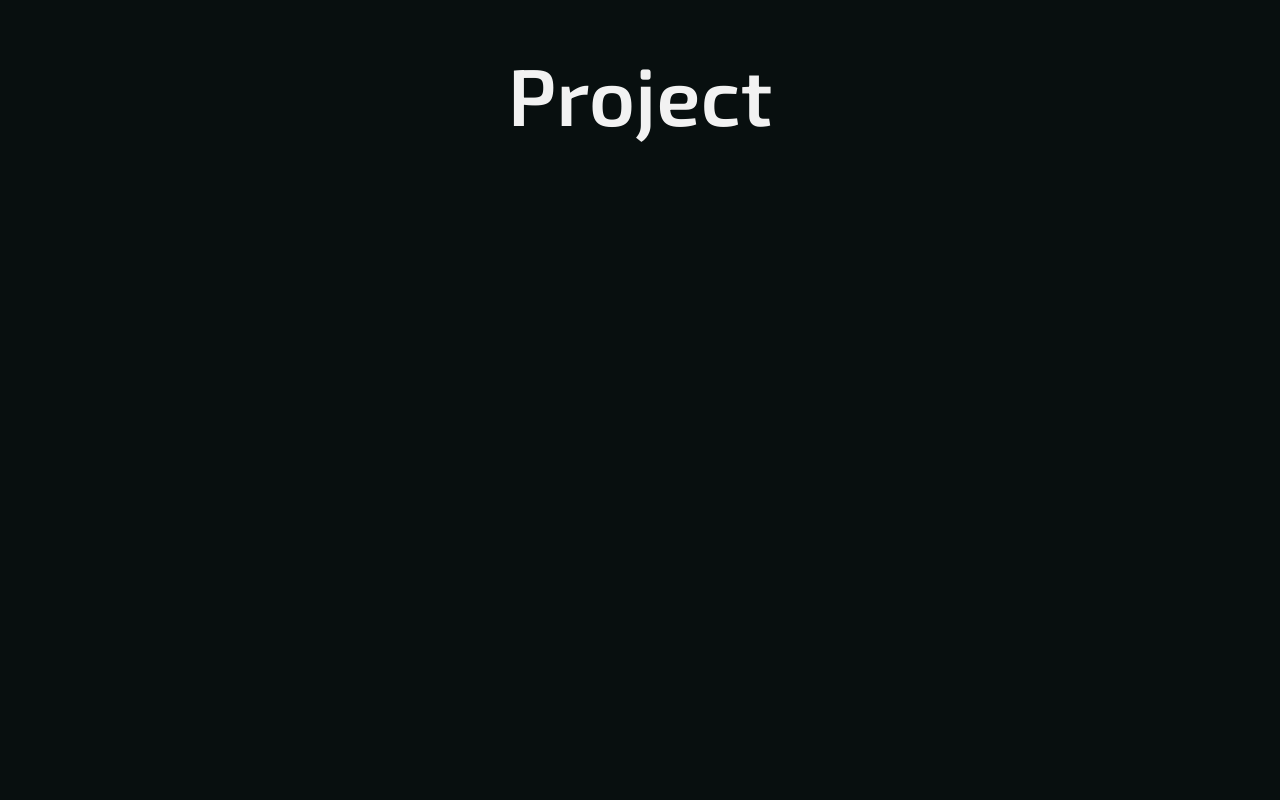
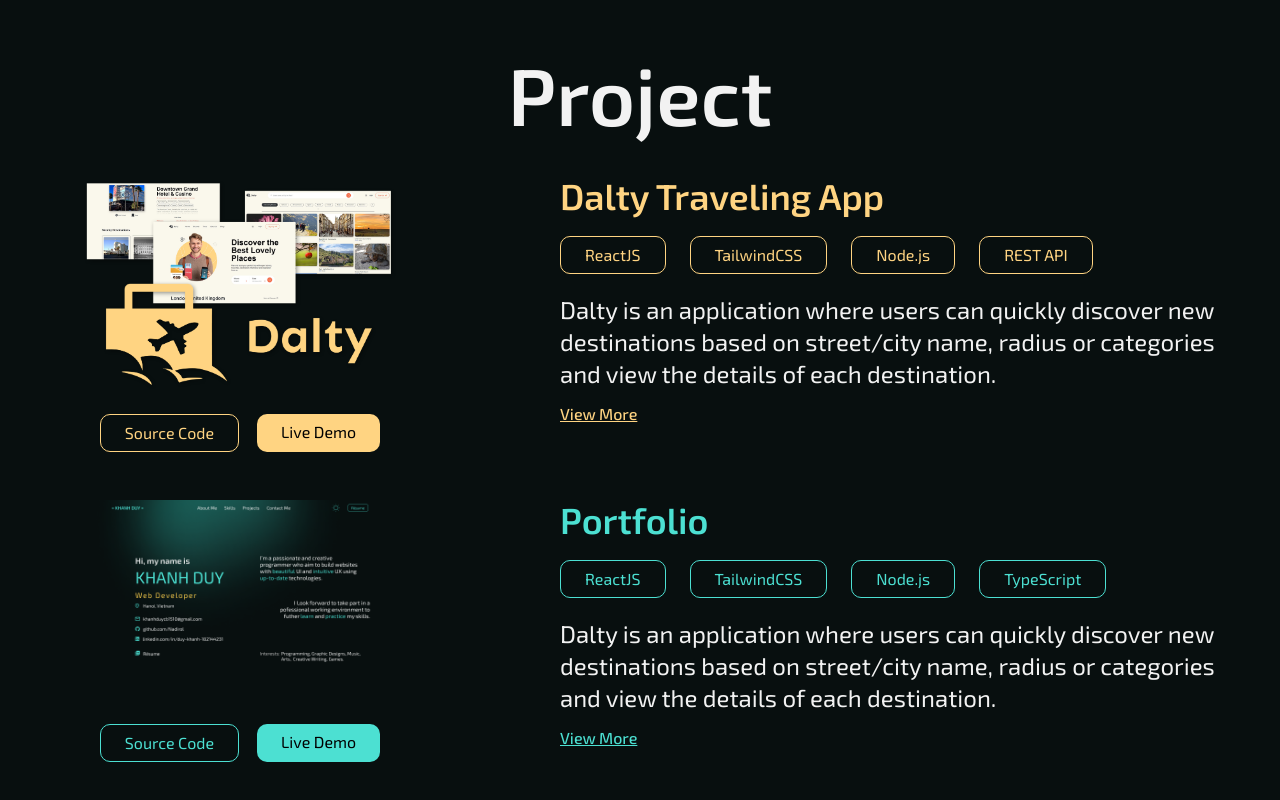
Before and after one commit to Nadirol/khanhduy.github.io, a React (Vite) app: page / in a window 1280 px wide. Shown: the part 1552-2352 px from the top of the page. Built offline with nearby package versions, Linux system fonts and the light colour scheme.

Commit message:
project section

```diff
--- /dev/null
+++ b/src/components/DaltyDescription.tsx
@@ -0,0 +1,13 @@
+const DaltyDescription = (): JSX.Element => (
+    <div className="">
+        <p>Dalty is an application where users can quickly discover new destinations based on street/city name, radius or categories and view the details of each destination. </p>
+        <ul>
+            <li>JSX and Tailwind was used to display every element/component as close to design as possible.</li>
+            <li>React was used with multiple hooks to make interactions on buttons, search bars, sliders working correctly.</li>
+            <li>React Router was used to create routing when navigating to different pages.</li>
+            <li>React Query and Axious was used to get data from OpenTripMap API and Pexels API.</li>
+        </ul>
+    </div>
+)
+
+export default DaltyDescription;
--- a/src/components/Main.tsx
+++ b/src/components/Main.tsx
@@ -1,5 +1,8 @@
 import skillsList from "../skillsList";
 import SkillCard from "./SkillCard";
+import DaltyDescription from "./DaltyDescription"
+import projectList from "../projectList";
+import ProjectCard from "./ProjectCard";
 
 const Main = (): JSX.Element => {
     return (
@@ -79,6 +82,19 @@ const Main = (): JSX.Element => {
             </section>
             <section id="projects" className="min-h-screen text-center">
                 <h1 className="text-neutral-50 font-exo-2 font-semibold text-[80px] leading-none mb-[42px]">Project</h1>
+                <div className="flex gap-12 flex-col">
+                    {projectList.map(item => (
+                        <ProjectCard
+                            title={item.title}
+                            preview={item.preview}
+                            stack={item.stack}
+                            shortDescription={item.shortDescription}
+                            primaryColor={item.primaryColor}
+                            codeLink={item.codeLink}
+                            demoLink={item.demoLink}
+                        />
+                    ))}
+                </div>
             </section>
         </main>
     )
--- /dev/null
+++ b/src/components/ProjectCard.tsx
@@ -0,0 +1,49 @@
+const ProjectCard = ({ title, preview, stack, shortDescription, primaryColor, codeLink, demoLink }: any): JSX.Element => {
+    return (
+        <div className="grid gap-[120px] grid-cols-xs-lg">
+            <div className="mx-auto">
+                <img src={preview} alt="project preview" className="max-w-[330px] mb-[18px]"/>
+                <div className="flex gap-[18px] w-fit mx-auto">
+                    <a href={codeLink} target="_blank" className={`border button-primary
+                        ${primaryColor === 'light-yellow'
+                        ? 'border-light-yellow text-light-yellow hover:bg-light-yellow hover:text-neutral-900'
+                        : 'border-primary-dark-light text-primary-dark-light hover:bg-primary-dark-light hover:text-neutral-900'}`}>
+                        Source Code
+                    </a>
+                    <a href={demoLink} target="_blank" className={`button-primary
+                        ${primaryColor === 'light-yellow'
+                        ? 'bg-light-yellow hover:bg-regular-yellow'
+                        : 'bg-primary-dark-light hover:bg-primary-dark-regular'}`}>
+                        Live Demo
+                    </a>
+                </div>
+            </div>
+            <div className="text-start">
+                <h1 className={`${primaryColor === 'light-yellow' ? 'text-light-yellow' : 'text-primary-dark-light'}
+                    font-exo-2 font-semibold text-4xl mb-5`}>
+                    {title}
+                </h1>
+                <div className="flex gap-6 flex-wrap">
+                    {stack.map((item: string) => (
+                        <button
+                            className={`border button-primary mb-5
+                            ${primaryColor === 'light-yellow'
+                            ? 'border-light-yellow text-light-yellow hover:bg-light-yellow hover:text-neutral-900'
+                            : 'border-primary-dark-light text-primary-dark-light hover:bg-primary-dark-light hover:text-neutral-900'}`}>
+                            {item}
+                        </button>
+                    ))}
+                </div>
+                <p className="text-neutral-50 font-exo-2 font-normal text-2xl mb-3">
+                    {shortDescription}
+                </p>
+                <button className={`${primaryColor === 'light-yellow' ? 'text-light-yellow' : 'text-primary-dark-light'}
+                    font-exo-2 font-medium text-base underline`}>
+                        View More
+                </button>
+            </div>
+        </div>
+    )
+}
+
+export default ProjectCard;
--- a/src/index.css
+++ b/src/index.css
@@ -13,4 +13,8 @@
     @apply text-neutral-50 font-exo-2 font-normal text-2xl leading-none
 }
 
+.button-primary {
+    @apply px-6 py-2.5 rounded-[10px] font-exo-2 font-normal text-base leading-none
+}
+
 @tailwind utilities;
--- /dev/null
+++ b/src/projectList.ts
@@ -0,0 +1,40 @@
+import DaltyDescription from "./components/DaltyDescription"
+
+type project = {
+    id: number,
+    title: string,
+    preview: string,
+    stack: string[],
+    shortDescription: string,
+    fullDescription: () => JSX.Element,
+    primaryColor: string,
+    codeLink: string,
+    demoLink: string,
+}
+
+const projectList: project[] = [
+    {
+        id: 1,
+        title: 'Dalty Traveling App',
+        preview: 'images/dalty preview 2.png',
+        stack: ['ReactJS','TailwindCSS','Node.js','REST API'],
+        shortDescription: 'Dalty is an application where users can quickly discover new  destinations based on street/city name, radius or categories and view the details of each destination.',
+        fullDescription: DaltyDescription,
+        primaryColor: 'light-yellow',
+        codeLink: 'https://github.com/Nadirol/Dalty-Traveling-App',
+        demoLink: 'https://dalty-traveling.netlify.app/',
+    },
+    {
+        id: 2,
+        title: 'Portfolio',
+        preview: 'images/portfolio preview.png',
+        stack: ['ReactJS','TailwindCSS','Node.js','TypeScript'],
+        shortDescription: 'Dalty is an application where users can quickly discover new  destinations based on street/city name, radius or categories and view the details of each destination.',
+        fullDescription: DaltyDescription,
+        primaryColor: 'default',
+        codeLink: 'https://github.com/Nadirol/Dalty-Traveling-App',
+        demoLink: 'https://dalty-traveling.netlify.app/',
+    }
+]
+
+export default projectList;
--- a/tailwind.config.cjs
+++ b/tailwind.config.cjs
@@ -14,10 +14,13 @@ module.exports = {
       colors: {
         ...colors,
         'primary-dark-light': 'rgba(76, 224, 210, 1)',
+        'primary-dark-regular': 'rgba(34, 170, 161, 1)',
         'accent-dark-light': 'rgba(249, 205, 77, 1)',
         'neutral-50': 'rgba(242, 242, 242, 1)',
         'neutral-400': 'rgba(197, 197, 197, 1)',
         'neutral-900': 'rgba(8, 15, 15, 1)',
+        'light-yellow': 'rgba(255, 212, 130, 1)',
+        'regular-yellow': 'rgba(221, 172, 77, 1)',
       },
       width: {
         'container': 'min(1200px, 100% - 2rem)',
@@ -26,7 +29,8 @@ module.exports = {
         'section': '90vh',
       },
       gridTemplateColumns: {
-        'sm-lg': '486px 1fr'
+        'sm-lg': '486px 1fr',
+        'xs-lg': '400px 1fr',
       }
     },
   },
```
Also changed, not shown: public/images/dalty preview 2.png (added), public/images/portfolio preview.png (added).
